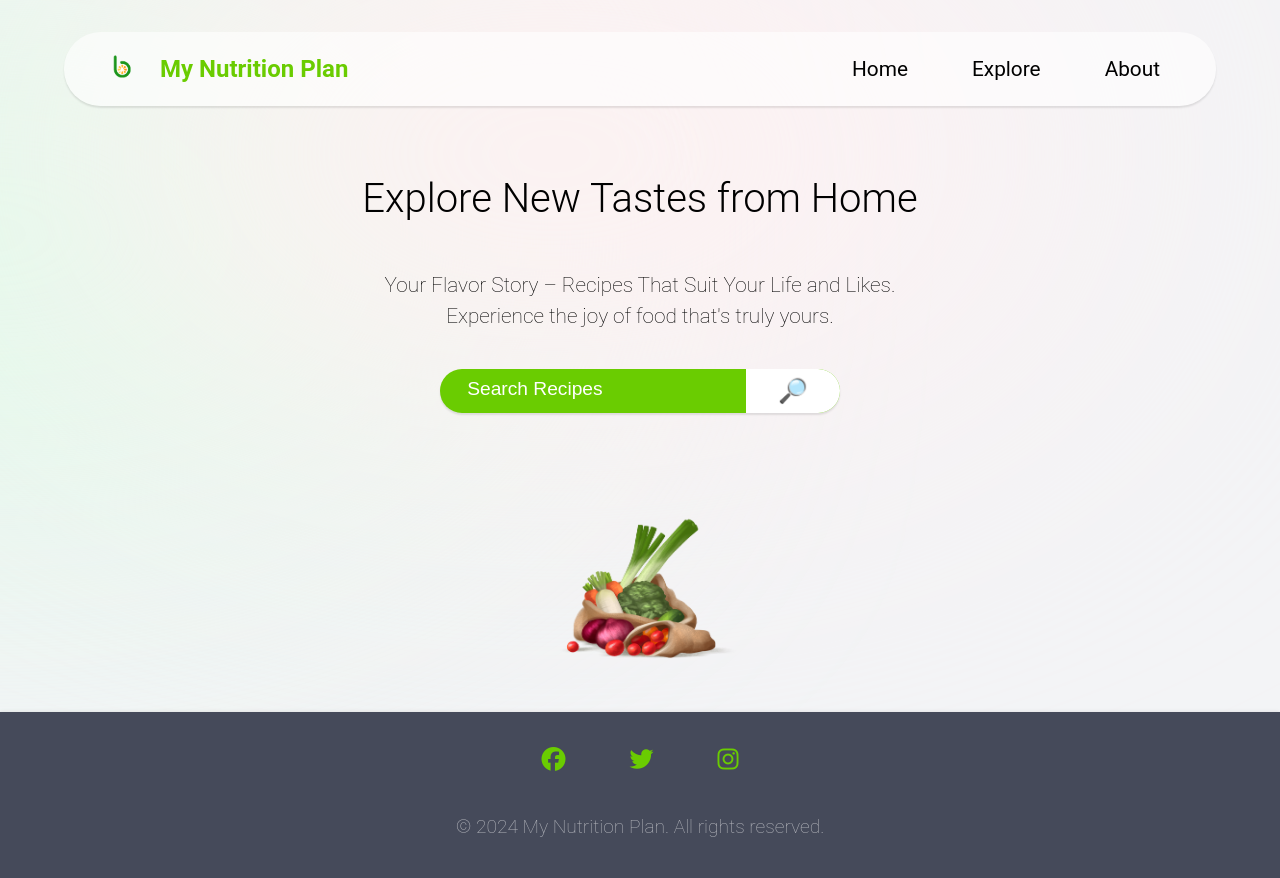
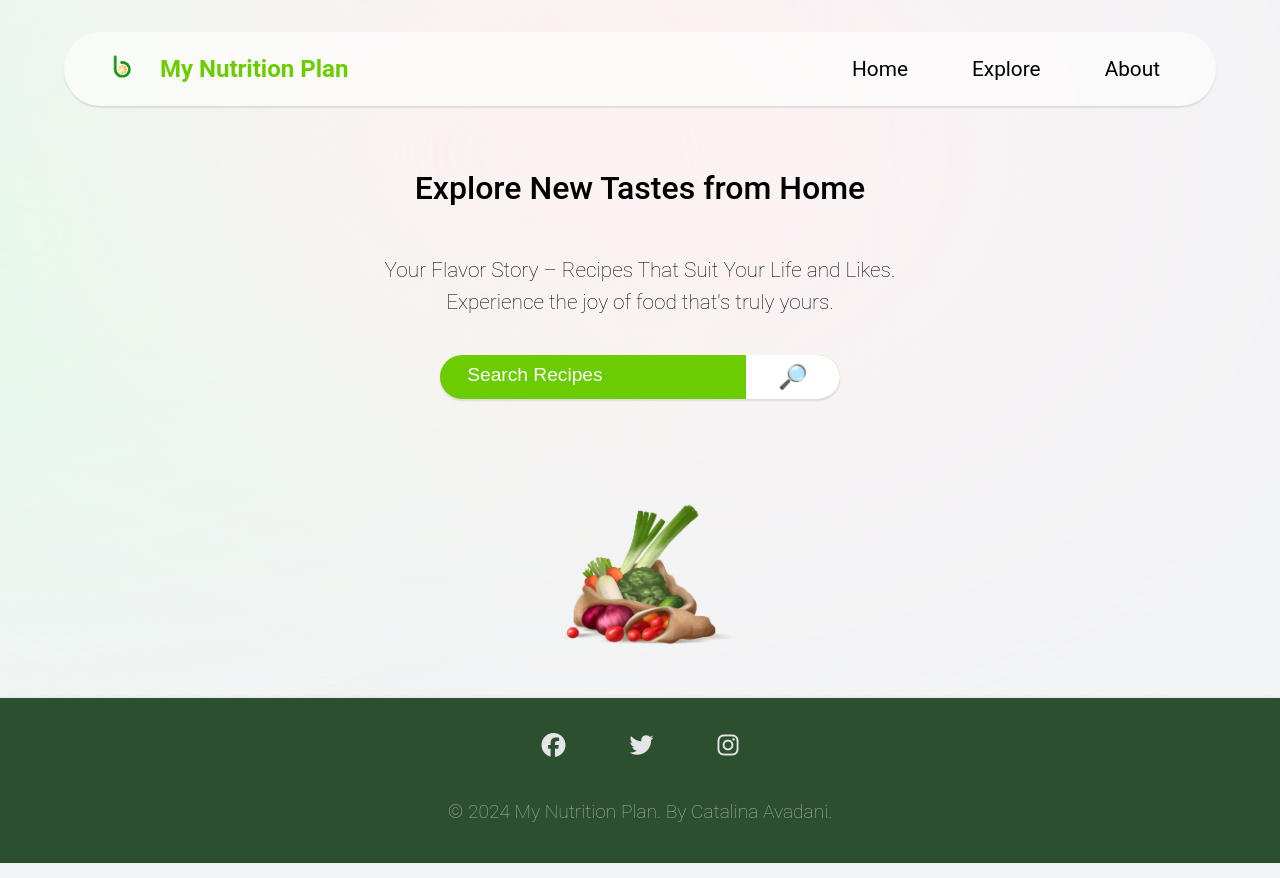
Before and after one commit to CatAvadani/My-Nutrition-Plan, a React (Vite) app: page / in a window 1280 px wide. Built offline with nearby package versions, Linux system fonts and the light colour scheme.

Commit message:
Implement the appropriate behavior for the input field.

```diff
--- a/package.json
+++ b/package.json
@@ -11,6 +11,7 @@
   },
   "dependencies": {
     "dotenv": "^16.4.5",
+    "framer-motion": "^11.0.5",
     "react": "^18.2.0",
     "react-dom": "^18.2.0",
     "react-router-dom": "^6.22.1",
--- a/src/App.tsx
+++ b/src/App.tsx
@@ -11,7 +11,7 @@ import { PinkShape } from "./components/styles/PinkShape.styled";
 const theme = {
   colors: {
     header: "rgba(236,253,245,0.8)",
-    footer: "#454A5A",
+    footer: "#2b4f2f",
     navItem: "#6ACC01",
     text: "#000",
   },
@@ -26,6 +26,7 @@ interface Recipe {
 function App() {
   const [recipes, setRecipes] = useState<Recipe[]>([]);
   const [searchRecipe, setSearchRecipe] = useState("");
+  const [buttonClicked, setButtonClicked] = useState(false);
   const location = useLocation();
 
   const handleSearchInput = (e: React.ChangeEvent<HTMLInputElement>) => {
@@ -34,14 +35,16 @@ function App() {
 
   const handleSearchSubmit = (e: React.FormEvent<HTMLFormElement>) => {
     e.preventDefault();
-    console.log(searchRecipe);
-    setSearchRecipe(searchRecipe);
+    setButtonClicked(true);
   };
 
   const endpoint = "https://api.edamam.com/api/recipes/v2";
 
   // const APP_ID = "id";
   // const APP_KEY = "key";
+
+  const APP_ID = "8e975439";
+  const APP_KEY = "3c385f8e84abc2c5df56cf2125a98c4a";
 
   useEffect(() => {
     async function getRecipes() {
@@ -50,17 +53,19 @@ function App() {
       );
       const data = await response.json();
       const recipes = data.hits.map((hit) => hit.recipe);
-      if (searchRecipe === "pasta" || searchRecipe === "pizza") {
+      if (searchRecipe) {
         console.log("Recipes:", recipes);
         setRecipes(recipes);
+        setSearchRecipe("");
+        setButtonClicked(false);
       } else {
         console.log("No recipes found");
       }
     }
-    if (searchRecipe) {
+    if (buttonClicked) {
       getRecipes();
     }
-  }, [searchRecipe]);
+  }, [searchRecipe, buttonClicked]);
 
   return (
     <ThemeProvider theme={theme}>
--- a/src/components/Footer.tsx
+++ b/src/components/Footer.tsx
@@ -23,7 +23,7 @@ export default function Footer() {
           </a>
         </li>
       </ul>
-      <p> © {year} My Nutrition Plan. All rights reserved.</p>
+      <p> © {year} My Nutrition Plan. By Catalina Avadani.</p>
     </FooterStyled>
   );
 }
--- a/src/components/MainContent.tsx
+++ b/src/components/MainContent.tsx
@@ -25,8 +25,14 @@ export default function MainContent({
         onSearchInput={onSearchInput}
       />
       <RecipesGridStyled>
-        {recipes.map((recipe) => (
-          <RecipeCard key={recipe.label}>
+        {recipes.map((recipe, index) => (
+          // <motion.div
+          //   initial={{ opacity: 0 }}
+          //   animate={{ opacity: 1 }}
+          //   transition={{ duration: 1 }}
+          //   whileHover={{ scale: 1.1 }}
+          // >
+          <RecipeCard key={index}>
             <ImgStyled>
               <img src={recipe.image} alt={recipe.label} />
             </ImgStyled>
@@ -38,6 +44,7 @@ export default function MainContent({
               </a>
             </p>
           </RecipeCard>
+          // </motion.div>
         ))}
       </RecipesGridStyled>
       <img className='homePageImg' src='/public/homePage-img.png' alt='' />
--- a/src/components/styles/FooterStyled.tsx
+++ b/src/components/styles/FooterStyled.tsx
@@ -40,10 +40,10 @@ export const FooterStyled = styled.footer`
 export const FontAwesomeIcon = styled.i`
   margin: 0 1rem;
   font-size: 1.5rem;
-  color: ${({ theme }) => theme.colors.navItem};
+  color: #e5e5e5;
   cursor: pointer;
   transition: all 0.3s ease-in-out;
   &:hover {
-    color: gray;
+    color: ${({ theme }) => theme.colors.navItem};
   }
 `;
--- a/src/components/styles/MainContentStyled.tsx
+++ b/src/components/styles/MainContentStyled.tsx
@@ -13,8 +13,8 @@ export const MainContentStyled = styled.div`
   max-width: 70%;
 
   h1 {
-    font-size: 2.5rem;
-    font-weight: 300;
+    font-size: 2rem;
+    font-weight: 500;
     margin-bottom: 1.7rem;
   }
 
@@ -42,9 +42,5 @@ export const MainContentStyled = styled.div`
       font-size: 1.1rem;
       max-width: 100%;
     }
-
-    .homePageImg {
-      display: none;
-    }
   }
 `;
```
Also changed, not shown: 1 other file (tests, documents, lock files or other folders).
